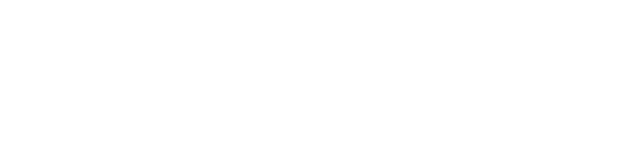
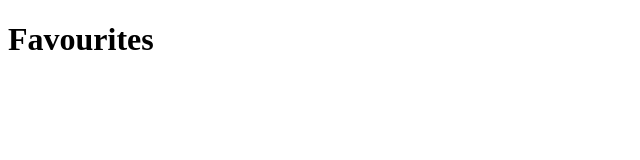
Before and after one commit to fchirchir/my-first-website, a plain HTML site: page my-favorite-things.html in a window 1280 px wide. Shown: the whole page, without its empty margins (0-640 px from the left). Drawn offline with Linux system fonts and the light colour scheme.

Commit message:
Add page title

```diff
--- a/my-favorite-things.html
+++ b/my-favorite-things.html
@@ -4,6 +4,7 @@
     <title>My Favorite Things</title>
   </head>
   <body>
+    <h1>Favourites</h1>
 
   </body>
 </html>
```
